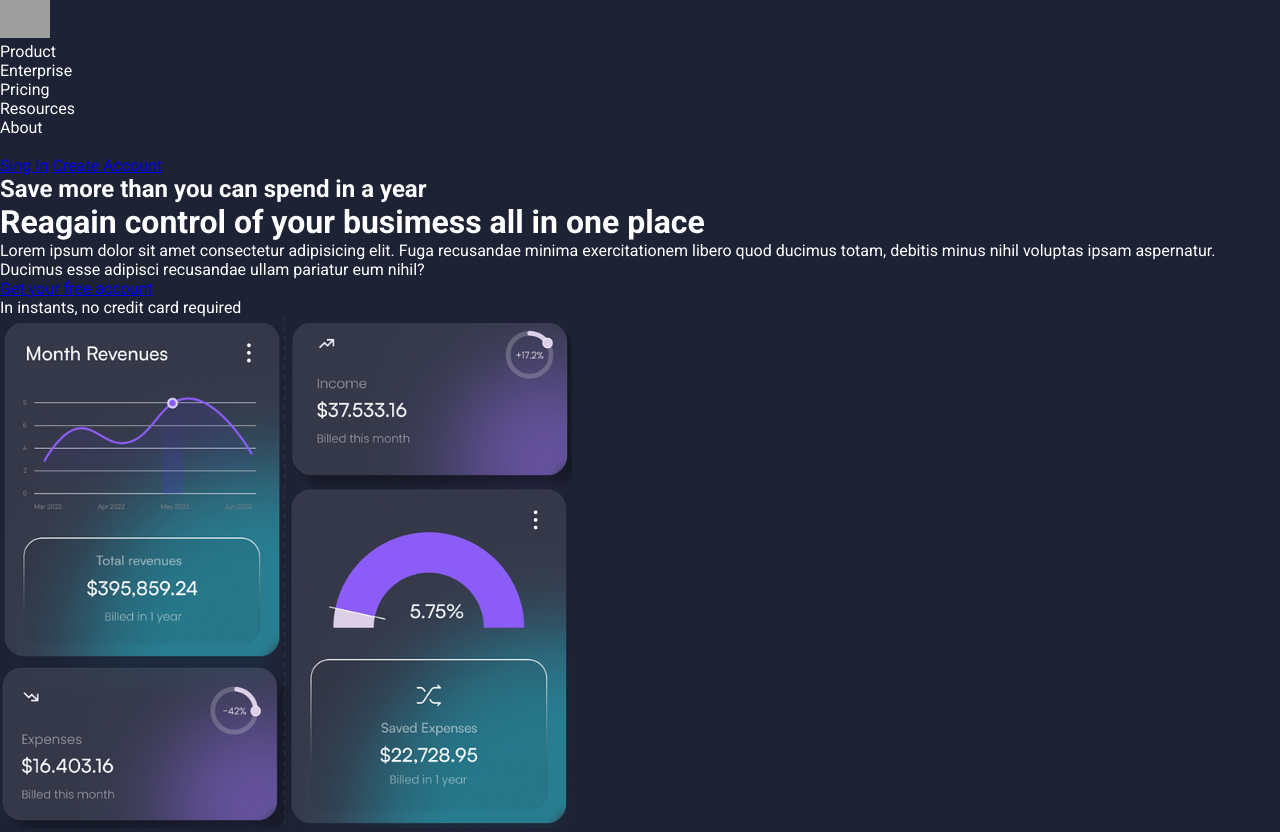
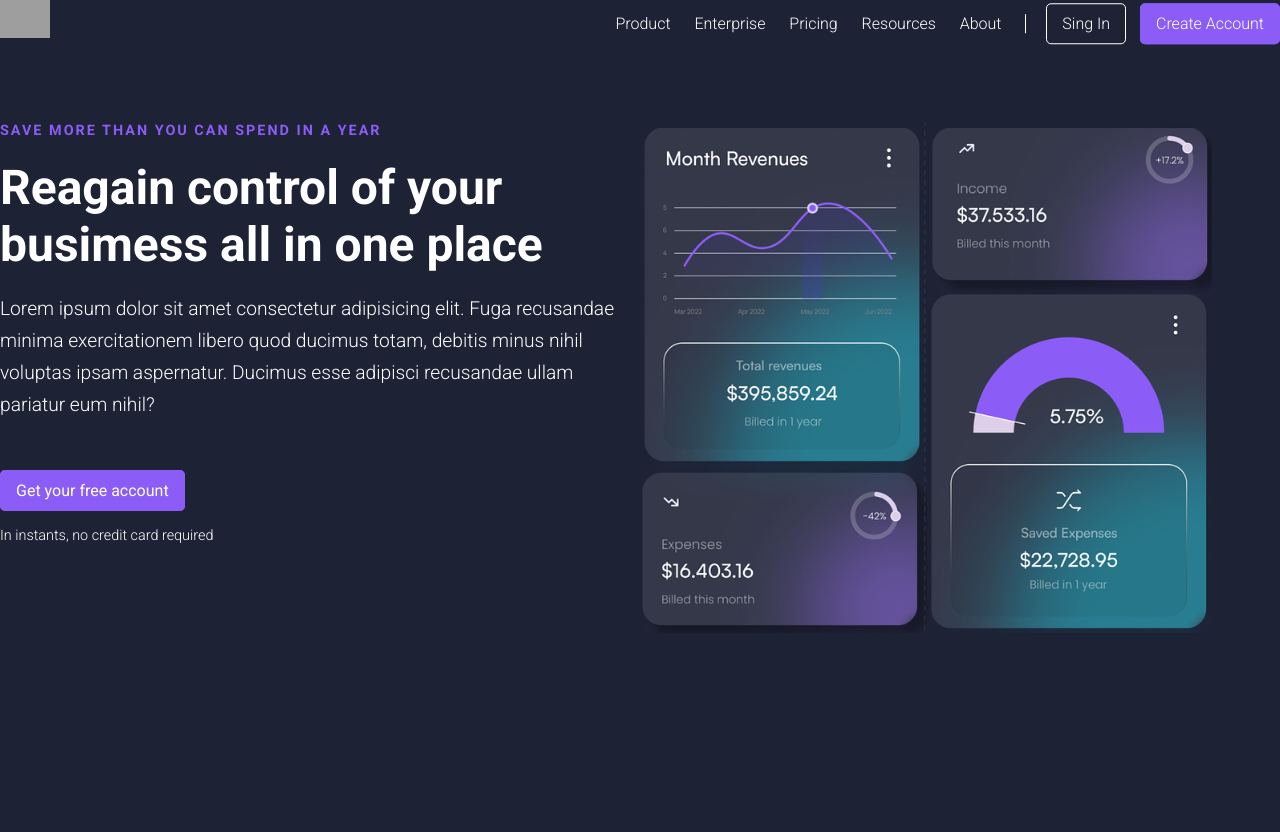
Before and after one commit to G1lsJn/FIAP-FRONT.2.2024, a plain HTML site: page FIAP-1ESPA-2023-2-main/01-primeira-aula/simple-project/index.html in a window 1280 px wide. After the commit the page ends 800 px from the top, so only its background shows below. Drawn offline with Linux system fonts and the light colour scheme; grey boxes are pictures that could not be loaded.

Commit message:
finalizando projeto com box e dando inicio a aula de flex-box

```diff
--- a/FIAP-1ESPA-2023-2-main/01-primeira-aula/simple-project/css/style.css
+++ b/FIAP-1ESPA-2023-2-main/01-primeira-aula/simple-project/css/style.css
@@ -4,9 +4,132 @@
     margin: 0;
     padding: 0;
 }
-body{
+
+body {
     background-color: #1e2235;
     color: #fff;
     font-family: "Roboto", sans-serif;
-    /* Define o traço da letra: font-weight: 100; */
 }
+
+header{
+    /* rem */
+
+    /* Definindo o tamanho da tela*/
+    width: 80%;
+    height: 100vh;
+
+    /* Centraliza a tela no meio */
+    /* margin: top/bottom right/left */
+    margin: 0 auto;
+
+    /* Afeta na largura */
+    padding: 3rem 0;
+    /* box-sizing : previni a influencia do padding na largura da tela */
+    box-sizing: border-box;
+}
+
+nav{
+    width: 100%;
+    /* Pro hmtl entender que é uma linha e não quebrar */
+    display: inline-block;
+}
+
+nav img{
+    float: left;
+}
+
+nav ul{
+    font-weight: 300;
+    /* remove os pontos da lista */
+    list-style: none;
+    float: right;
+    position: relative;
+    /* Translada no eixo y para 75% */
+    transform: translateY(75%);
+}
+
+nav ul li{
+    display: inline;
+    margin-left: 20px;
+}
+
+/*
+    :last-child -> Pega o ultimo elemento(filho) da tag
+    :nth-child() -> Pega o filho referenciado dentro dos ()
+*/
+nav ul li a:last-child {
+    margin-left: 10px;
+}
+
+.line{
+    /*
+        solid: cor sólida
+        dotted: preenche com pontos
+    */
+    border-left: 1px solid #fff;
+}
+
+.btn-outline {
+    /* Remove o sublinado do link */
+    text-decoration: none;
+    color: #fff;
+    border: 1px solid white;
+    border-radius: 5px;
+    padding: 10px 15px;
+}
+
+.btn {
+    text-decoration: none;
+    color: #fff;
+    border: 1px solid #8b5cf6;
+    background-color: #8b5cf6;
+    border-radius: 5px;
+    padding: 10px 15px;
+}
+
+.banner-header {
+    height: 100%;
+    padding-top: 5rem;
+}
+
+.banner-header .left {
+    /* Flutuar para esquerda */
+    float: left;
+    width: 50%;
+}
+
+.banner-header .right {
+    float: right;
+    width: 50%;
+}
+
+div h2 {
+    /* Transforma o texto. Nesse caso coloca pra ter letras maiusculas */
+    text-transform: uppercase;
+    font-size: 0.9rem;
+    color: #8b5cf6;
+    /* Espaço entre as letras */
+    letter-spacing: 2px;
+}
+
+div h1 {
+    margin-top: 20px;
+    font-size: 3rem;
+}
+
+div p {
+    margin: 20px 0 60px 0;
+    /* Determinando o grossura das letras */
+    font-weight: 300;
+    /* Espaço entre as linhas */
+    line-height: 2rem;
+    font-size: 1.2rem;
+}
+
+div .btn{
+    margin-top: 80px;
+}
+
+div .mini-message{
+    font-size: 0.9rem;
+}
```
Also changed, not shown: FIAP-1ESPA-2023-2-main/02-flexbox/01-flex.html (added, +99 -0 lines).
